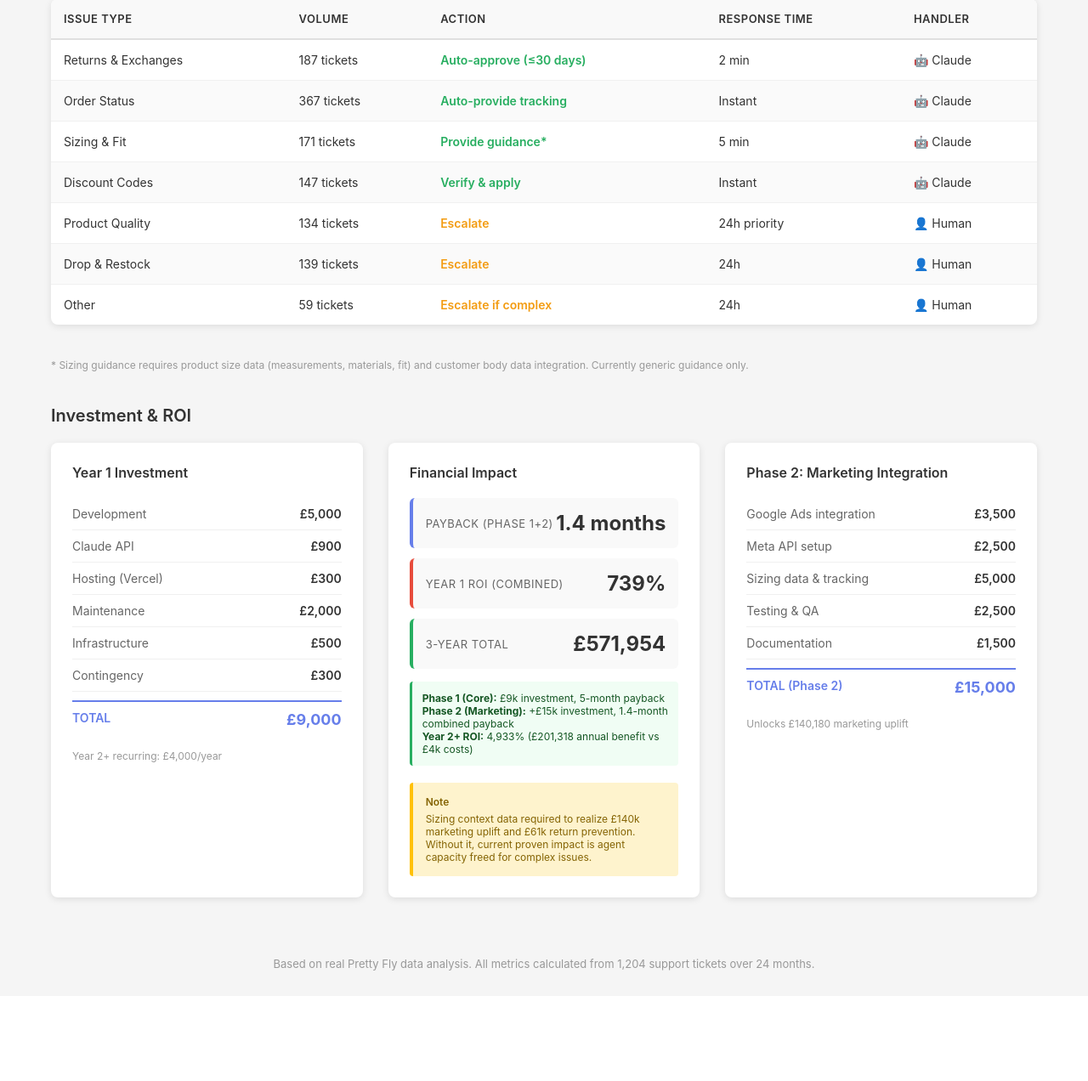
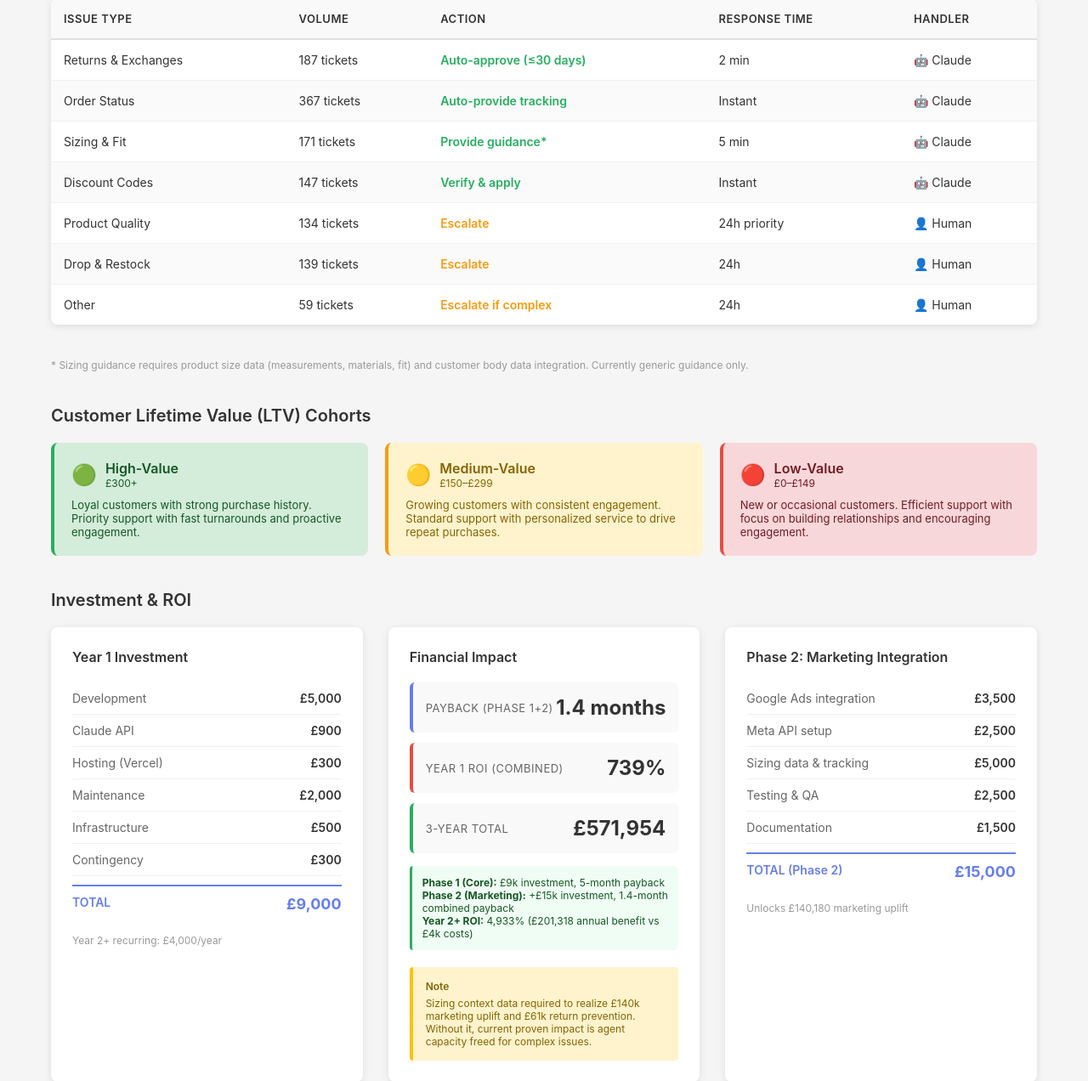
Before and after one commit to IrinaK85/pretty-fly-support-agent, a Flask app: page / in a window 1280 px wide. Shown: the part 647-1919 px from the top of the page at 85% size. Before the commit the page ends 1789 px from the top, so only its background shows below. Run offline with Flask 3, Linux system fonts and the light colour scheme.

Commit message:
Add: LTV cohorts explanation section on dashboard

```diff
--- a/templates/metrics.html
+++ b/templates/metrics.html
@@ -401,6 +401,42 @@
         </table>
         <p style="font-size: 12px; color: #999; margin-bottom: 40px;">* Sizing guidance requires product size data (measurements, materials, fit) and customer body data integration. Currently generic guidance only.</p>
 
+        <h2>Customer Lifetime Value (LTV) Cohorts</h2>
+        <div style="display: grid; grid-template-columns: repeat(3, 1fr); gap: 20px; margin-bottom: 40px;">
+            <div style="background: #d4edda; border-left: 4px solid #27ae60; padding: 20px; border-radius: 8px;">
+                <div style="display: flex; align-items: center; gap: 10px; margin-bottom: 10px;">
+                    <span style="font-size: 24px;">🟢</span>
+                    <div>
+                        <div style="font-weight: 600; color: #155724;">High-Value</div>
+                        <div style="font-size: 12px; color: #155724;">£300+</div>
+                    </div>
+                </div>
+                <p style="font-size: 13px; color: #155724; margin: 0;">Loyal customers with strong purchase history. Priority support with fast turnarounds and proactive engagement.</p>
+            </div>
+
+            <div style="background: #fff3cd; border-left: 4px solid #f39c12; padding: 20px; border-radius: 8px;">
+                <div style="display: flex; align-items: center; gap: 10px; margin-bottom: 10px;">
+                    <span style="font-size: 24px;">🟡</span>
+                    <div>
+                        <div style="font-weight: 600; color: #856404;">Medium-Value</div>
+                        <div style="font-size: 12px; color: #856404;">£150–£299</div>
+                    </div>
+                </div>
+                <p style="font-size: 13px; color: #856404; margin: 0;">Growing customers with consistent engagement. Standard support with personalized service to drive repeat purchases.</p>
+            </div>
+
+            <div style="background: #f8d7da; border-left: 4px solid #e74c3c; padding: 20px; border-radius: 8px;">
+                <div style="display: flex; align-items: center; gap: 10px; margin-bottom: 10px;">
+                    <span style="font-size: 24px;">🔴</span>
+                    <div>
+                        <div style="font-weight: 600; color: #721c24;">Low-Value</div>
+                        <div style="font-size: 12px; color: #721c24;">£0–£149</div>
+                    </div>
+                </div>
+                <p style="font-size: 13px; color: #721c24; margin: 0;">New or occasional customers. Efficient support with focus on building relationships and encouraging engagement.</p>
+            </div>
+        </div>
+
         <h2>Investment & ROI</h2>
         <div class="costs-grid" style="grid-template-columns: 1fr 1fr 1fr;">
             <div class="cost-section">
```
